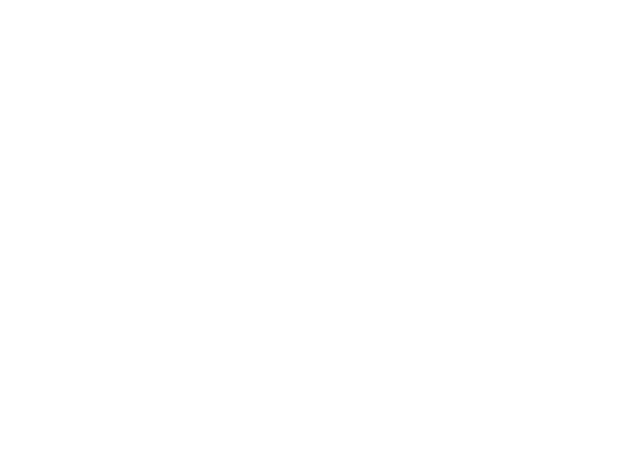
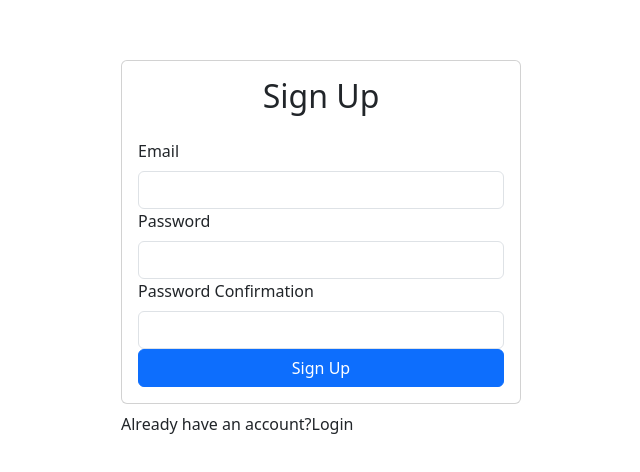
Before and after one commit to mahadevathani0017/authfirebase, a React (Create React App) app: page / in a window 1280 px wide. Shown: the part 152-624 px from the top of the page, without its empty margins (319-959 px from the left). Built offline with nearby package versions, Linux system fonts and the light colour scheme; no server answers.

Commit message:
fix the some error

```diff
--- a/src/components/App.js
+++ b/src/components/App.js
@@ -1,8 +1,11 @@
 
+import React from "react";
 import SignUp from "./SignUp";
 import { Container } from "react-bootstrap";
+import {AuthProvider} from "../context/AuthContext";
 function App() {
   return (
+    <AuthProvider>
       <Container
         className="d-flex align-items-center justify-content-center"
         style={{ minHeight: "100vh" }}
@@ -11,6 +14,7 @@
           <SignUp />
         </div>
       </Container>
+    </AuthProvider>
   );
 }
 
--- a/src/components/SignUp.js
+++ b/src/components/SignUp.js
@@ -1,10 +1,45 @@
+import { useRef } from "react";
 import React from "react";
-import { Form, Button, Card } from "react-bootstrap";
+import { Form, Button, Card, CardBody } from "react-bootstrap";
+import { useAuth } from "../context/AuthContext";
+
 const SignUp= () => {
-    return(
-        <div>
+    const emailRef=useRef();
+    const passwordRef= useRef();
+    const passwordConfirmRef = useRef();
+    const {signup}=useAuth()
 
+    function handleSubmit(e){
+      e.preventDefault()
+
+      signup(emailRef.current.value,passwordRef.current.value);
+    }
+    return (
+      <div>
+        <Card>
+          <Card.Body>
+            <h2 className="text-center mb-4">Sign Up</h2>
+            <Form>
+              <Form.Group id="email">
+                <Form.Label>Email</Form.Label>
+                <Form.Control type="email" ref={emailRef} required />
+              </Form.Group>
+              <Form.Group id="password">
+                <Form.Label>Password</Form.Label>
+                <Form.Control type="email" ref={passwordRef} required />
+              </Form.Group>
+              <Form.Group id="password-confirm">
+                <Form.Label>Password Confirmation</Form.Label>
+                <Form.Control type="email" ref={passwordConfirmRef} required />
+              </Form.Group>
+              <Button className="w-100"type="submit">Sign Up</Button>
+            </Form>
+          </Card.Body>
+        </Card>
+        <div className="w-100 text center mt-2">
+          Already have an account?Login
         </div>
-    )
+      </div>
+    );
 }
 export default SignUp;
--- /dev/null
+++ b/src/context/AuthContext.js
@@ -0,0 +1,35 @@
+import React, { useContext, useEffect, useState } from 'react'
+import { auth } from '../firabase';
+
+
+
+const AuthContext=React.createContext();
+
+export function useAuth(){
+    return useContext(AuthContext);
+}
+
+export  function AuthProvider({children}) {
+
+    const[currentUser,setCurrentUser]=useState();
+    function signup(email,password){
+        return auth.createUserWithEmailAndPassword(email,password);
+    }
+
+    useEffect(()=>{
+       const unsubscribe=auth.onAuthStateChanged((user) => {
+       setCurrentUser(user);
+      })
+      return unsubscribe;
+    },[])
+
+    const value= {
+     currentUser,
+     signup
+    }
+  return (
+    <AuthContext.Provider value={value}>
+        {children}
+    </AuthContext.Provider>
+  )
+}
--- a/src/firabase.js
+++ b/src/firabase.js
@@ -1,14 +1,14 @@
-import firebase from "firebase/compat/app";
-import "firbase/auth"
+import firebase from "firebase/app";
+import "firebase/auth";
 
 const app = firebase.initializeApp( {
   apiKey: process.env.REACT_APP_FIREABSE_API_KEY,
   authDomain: process.env.REACT_APP_FIREABSE_AUTH_DOMAIN,
-  projectId: process.env.REACT_APP_FIREABSE_PROJECT - ID,
+  projectId: process.env.REACT_APP_FIREABSE_PROJECT_ID,
   storageBucket: process.env.REACT_APP_FIREABSE_STORAGE_BUCKET,
   messagingSenderId: process.env.REACT_APP_FIREABSE_MESSAGEING_SENDER_ID,
   appId: process.env.REACT_APP_FIREABSE_APP_ID,
   databaseURL: process.env.REACT_APP_FIREABSE_DATABASE_URL,
-});
+})
 export const auth =app.auth()
-export default  app
+export default  app;
--- a/src/index.js
+++ b/src/index.js
@@ -8,7 +8,6 @@
 const root = ReactDOM.createRoot(document.getElementById('root'));
 root.render(
   <React.StrictMode>
-
-    <App />
+     <App />
   </React.StrictMode>
 );
```
Lines whose indentation alone changed are shown as unchanged.
